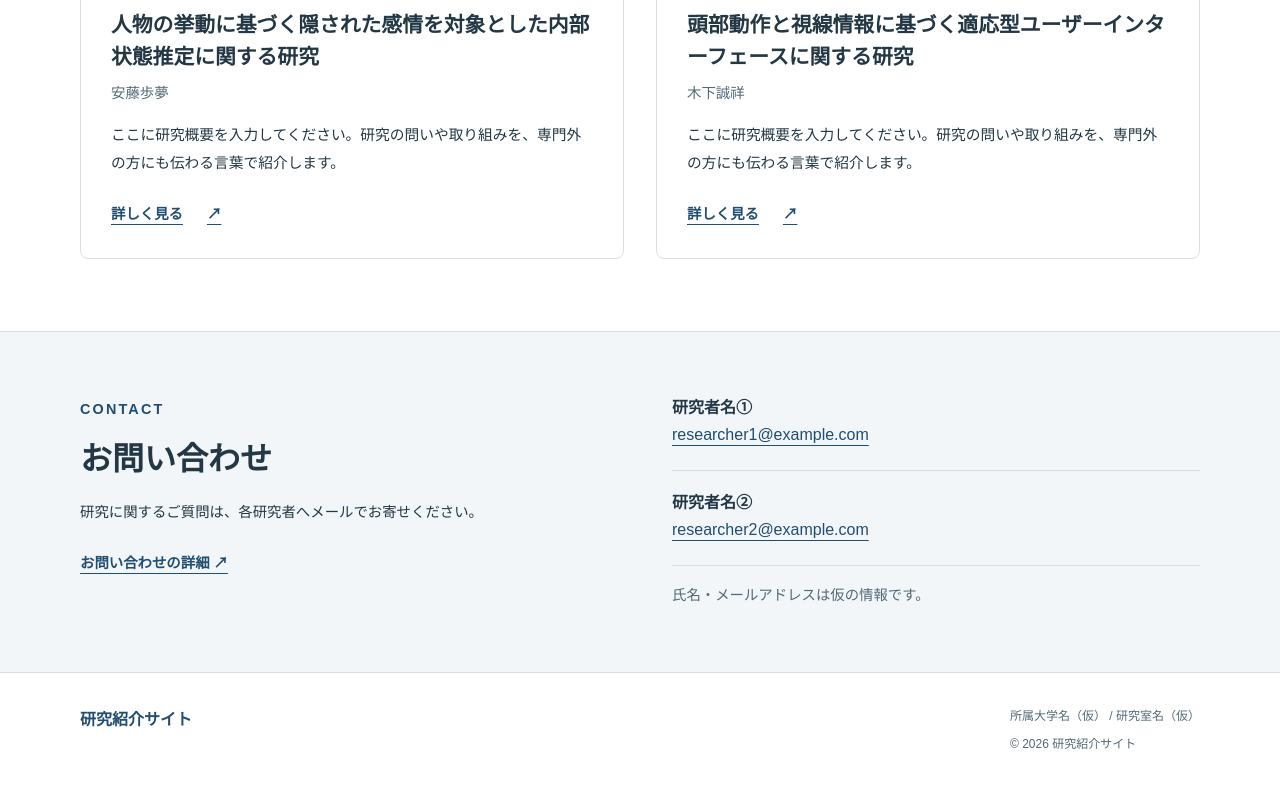
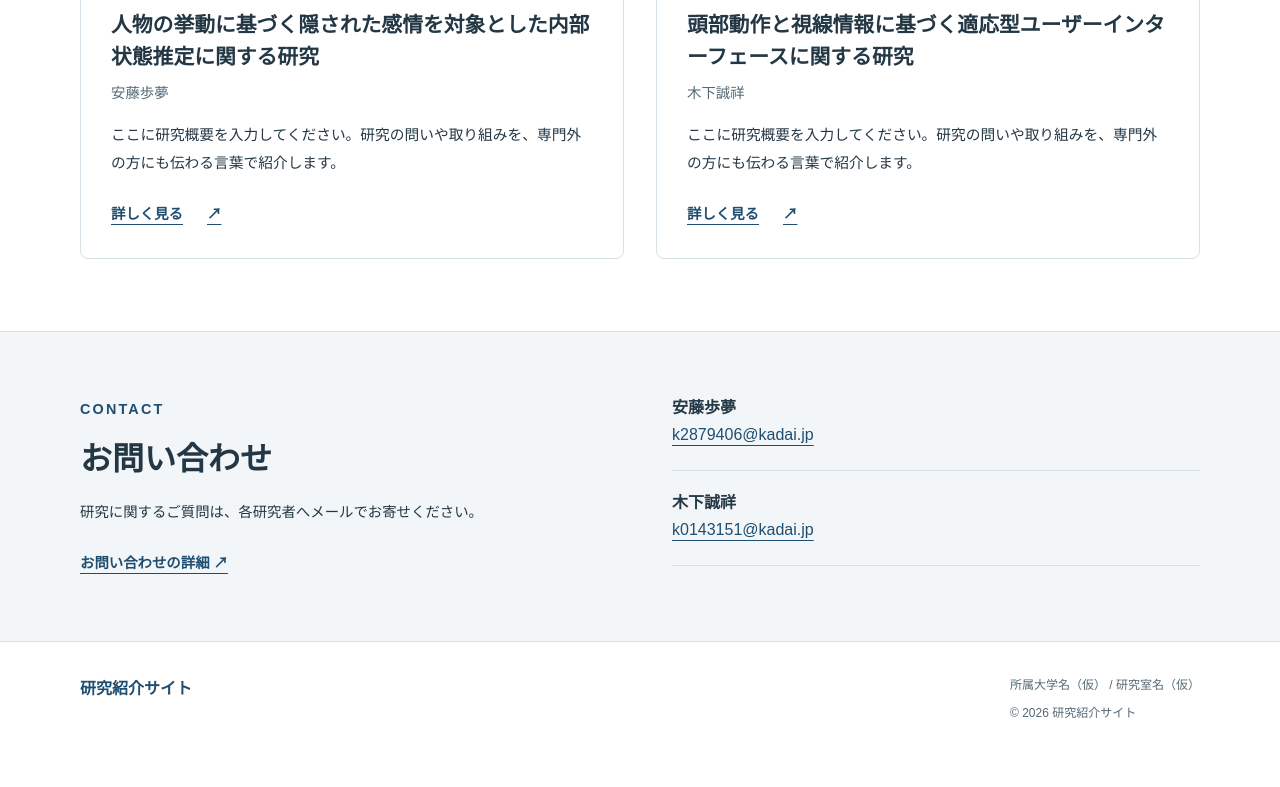
Before and after one commit to TeamUeno/Research_Info, a plain HTML site: page index.html in a window 1280 px wide. Shown: the part 1076-1863 px from the top of the page. After the commit the page ends 1834 px from the top, so only its background shows below. Drawn offline with Linux system fonts and the light colour scheme.

Commit message:
2人のメールアドレス記入

```diff
--- a/index.html
+++ b/index.html
@@ -105,14 +105,13 @@
           </div>
           <div class="contact-list">
             <div>
-              <h3>研究者名①</h3>
-              <a href="mailto:researcher1@example.com">researcher1@example.com</a>
+              <h3>安藤歩夢</h3>
+              <a href="mailto:k2879406@kadai.jp">k2879406@kadai.jp</a>
             </div>
             <div>
-              <h3>研究者名②</h3>
-              <a href="mailto:researcher2@example.com">researcher2@example.com</a>
+              <h3>木下誠祥</h3>
+              <a href="mailto:k0143151@kadai.jp">k0143151@kadai.jp</a>
             </div>
-            <p class="muted">氏名・メールアドレスは仮の情報です。</p>
           </div>
         </div>
       </section>
```
